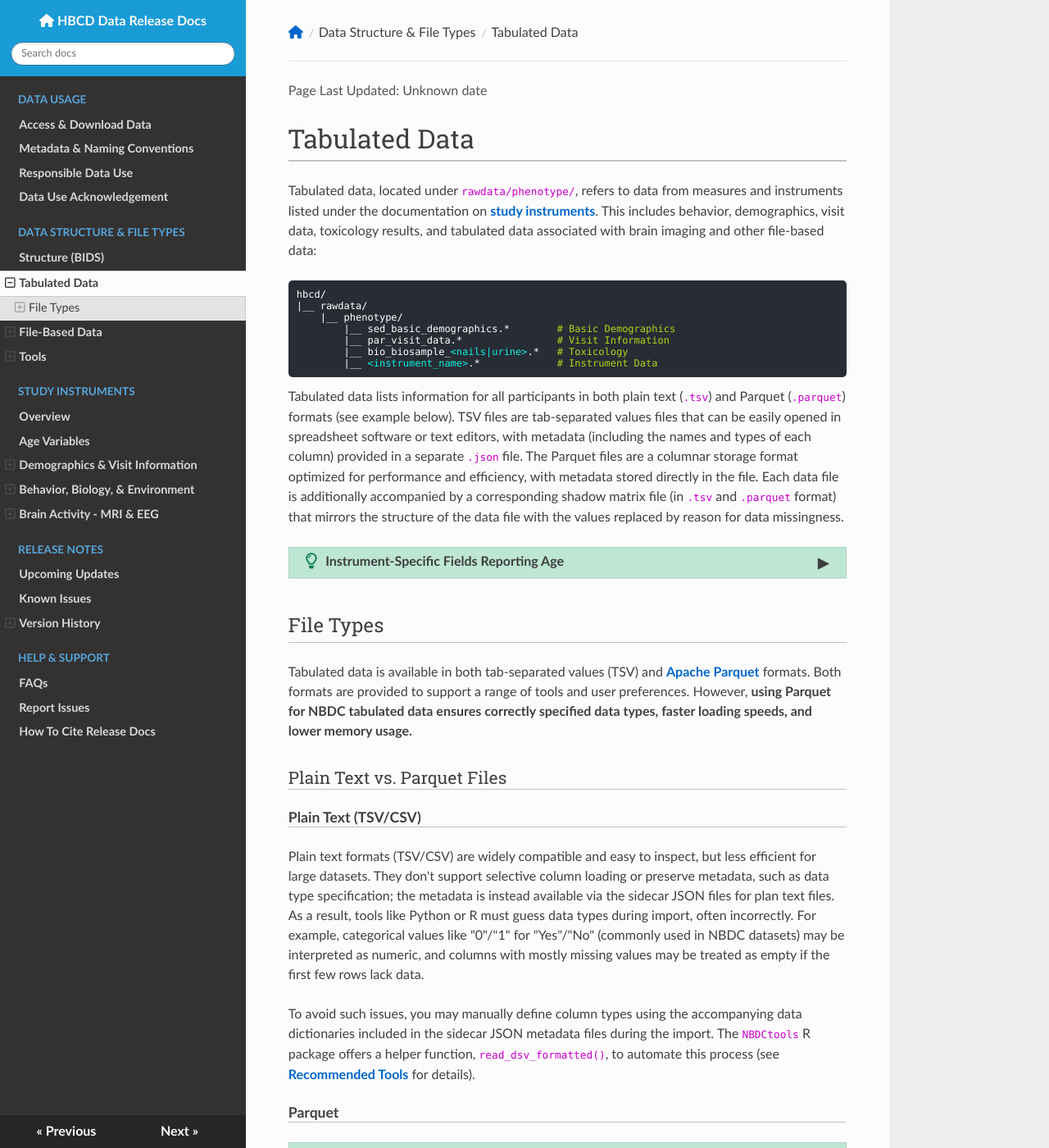
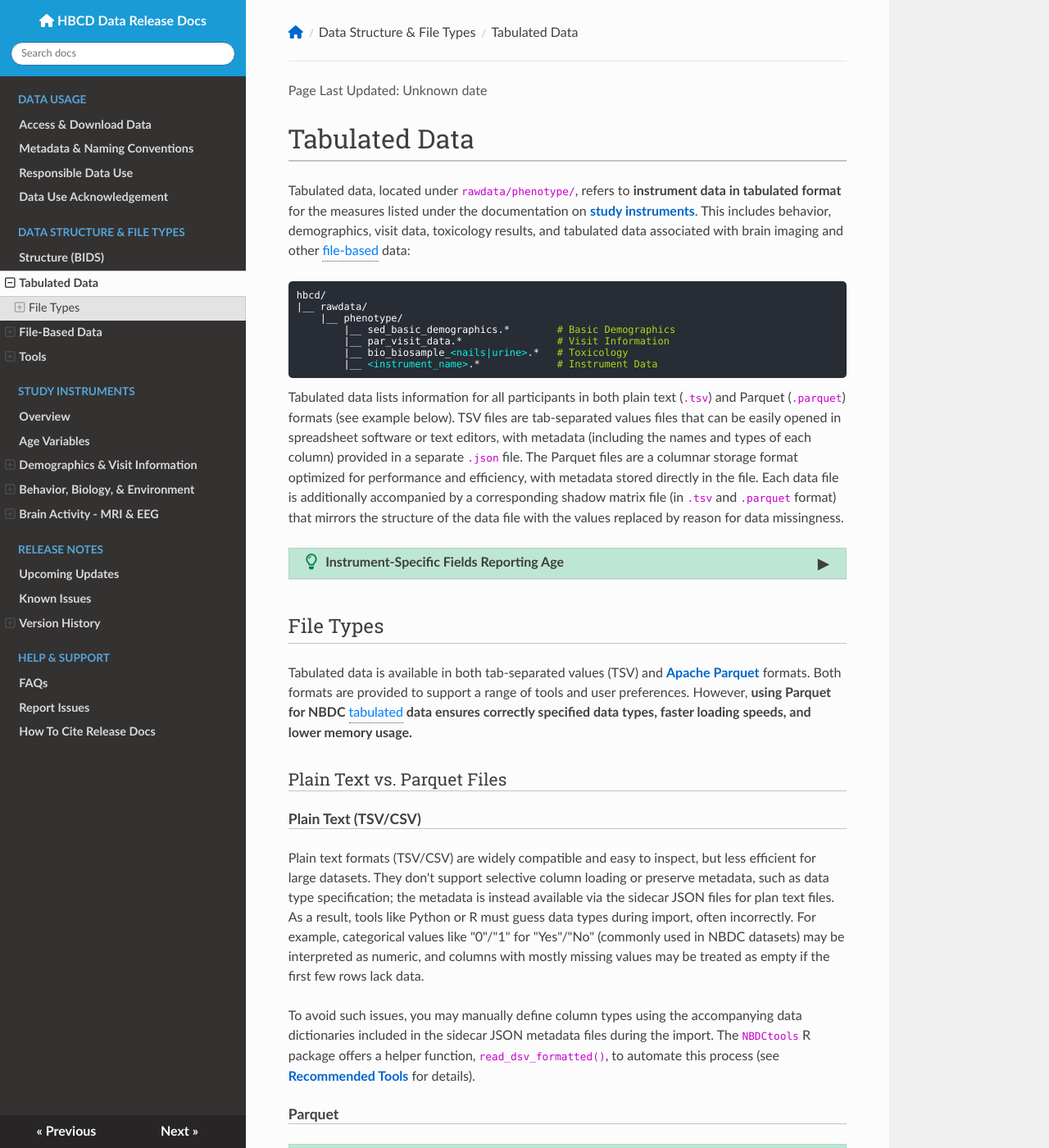
Before and after one commit to nbdc-datahub/hbcd-docs, an MkDocs documentation site: the page built from docs/datacuration/phenotypes.md, in a window 1280 px wide and 1400 px high. Shown: the whole window at 82% size. Built offline with MkDocs 1.6.1, drawn with Linux system fonts in a browser that asks for light colours; nearby versions of some CDN libraries; some of the changed text lies outside the part shown.

Commit message:
start adding hover boxes to file-based and tabulated data throughout

````diff
--- a/docs/css/hoverable_elements.css
+++ b/docs/css/hoverable_elements.css
@@ -20,11 +20,12 @@
     position: absolute;
     transition: opacity 0.3s;
     opacity: 0;
-    z-index: 10;
+    z-index: 1000; /* Appear above everything else */
     white-space: normal;
     word-wrap: break-word;
     max-width: 90vw; /* Prevents the tooltip from exceeding the viewport width */
     font-size: 12px;
+    line-height: 1.2;
 
     /* Default tooltip appears above */
     bottom: 100%; /* Positions above */
@@ -85,3 +86,19 @@
     white-space: normal;      /* Allow wrapping */
     word-wrap: break-word;    /* Ensure long words wrap */
 }
+
+/* Position the tooltip above the element */
+.tooltip-top .tooltiptext {
+    bottom: 100%;              /* Place directly above the element */
+    left: 50%;                 /* Center horizontally */
+    transform: translateX(-50%);
+    margin-bottom: 5px;        /* Add spacing between element and tooltip */
+
+    top: auto;                 /* Ensure no conflict with vertical position */
+    right: auto;               /* Ensure no conflict with horizontal position */
+
+    width: auto;               /* Allow width to expand as needed */
+    max-width: 90vw;           /* Keep it responsive */
+    white-space: normal;       /* Allow wrapping */
+    word-wrap: break-word;     /* Ensure long words wrap */
+}
--- a/docs/datacuration/phenotypes.md
+++ b/docs/datacuration/phenotypes.md
@@ -1,6 +1,6 @@
 # Tabulated Data
 
-Tabulated data, located under `rawdata/phenotype/`, refers to data from measures and instruments listed under the documentation on [study instruments](../instruments/index.md). This includes behavior, demographics, visit data, toxicology results, and tabulated data associated with brain imaging and other file-based data:
+Tabulated data, located under `rawdata/phenotype/`, refers to **instrument data in tabulated format** for the measures listed under the documentation on [study instruments](../instruments/index.md). This includes behavior, demographics, visit data, toxicology results, and tabulated data associated with brain imaging and other <span class="tooltip">file-based<span class="tooltiptext">imaging and biosignal data<br>(varied formats)</span></span> data:
 
 <pre class="folder-tree">
 hbcd/
@@ -40,7 +40,7 @@
 </p>
 
 ## File Types
-Tabulated data is available in both tab-separated values (TSV) and [Apache Parquet](https://parquet.apache.org/) formats. Both formats are provided to support a range of tools and user preferences. However, **using Parquet for NBDC tabulated data ensures correctly specified data types, faster loading speeds, and lower memory usage.**
+Tabulated data is available in both tab-separated values (TSV) and [Apache Parquet](https://parquet.apache.org/) formats. Both formats are provided to support a range of tools and user preferences. However, **using Parquet for NBDC <span class="tooltip">tabulated<span class="tooltiptext">instrument data<br>(tabulated format)</span></span> data ensures correctly specified data types, faster loading speeds, and lower memory usage.**
 
 ### Plain Text vs. Parquet Files
 #### Plain Text (TSV/CSV)
@@ -106,7 +106,7 @@
 #### Working with Shadow Matrices in R and Python
 Here we describe how researchers can use shadow matrix files in combination with the data files to, for example, explore and understand patterns of missing data or integrate missingness reasons (e.g., `Decline to Answer`, `Logic Skipped`, etc.) into your analysis.
 
-For working in **R**, we recommend using the `NBDCtools` package ([see details](recprograms.md#tabulated-data)). For **Python**, the following helper function joins the tabulated data file with its corresponding shadow matrix file so data columns are combined with columns providing the reasons for missingness in the same data frame. This function works with both TSV and CSV file formats, but can be updated for Parquet files using the loading logic shown under the section on Parquet files above ([here](#parquet)).
+For working in **R**, we recommend using the `NBDCtools` package ([see details](recprograms.md#tabulated-data)). For **Python**, the following helper function joins the <span class="tooltip">tabulated<span class="tooltiptext">instrument data<br>(tabulated format)</span></span> data file with its corresponding shadow matrix file so data columns are combined with columns providing the reasons for missingness in the same data frame. This function works with both TSV and CSV file formats, but can be updated for Parquet files using the loading logic shown under the section on Parquet files above ([here](#parquet)).
 
 ##### 🐍 Python Helper Function
 ```
````
Also changed, not shown: docs/access/metadata.md (+5 -5 lines), docs/datacuration/overview.md (+3 -3 lines).
